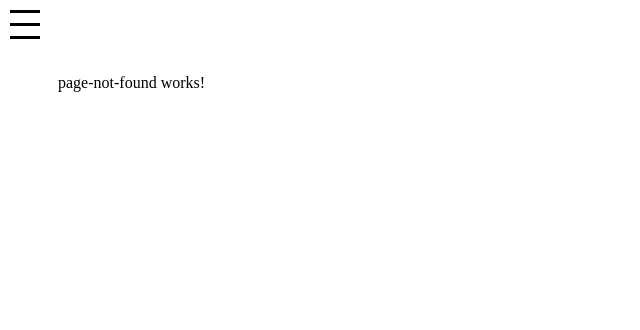
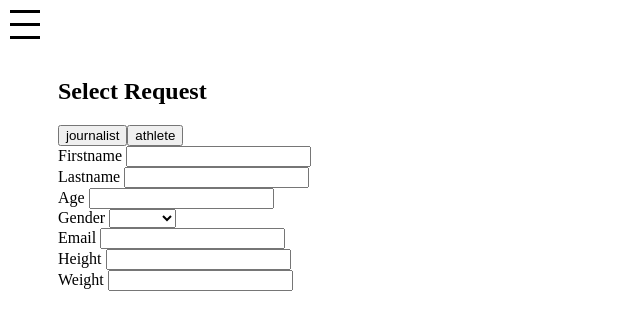
Before and after one commit to vikytech/angularDemo, an Angular app: page /request/athlete in a window 1280 px wide. Shown: the top 330 px of the page, without its empty margins (0-640 px from the left). Built offline with nearby package versions, Linux system fonts and the light colour scheme.

Commit message:
[Viky] Added components for journalist and athlete and routed them based on the request

```diff
--- /dev/null
+++ b/src/app/athlete-form/athlete-form.component.ts
@@ -0,0 +1,13 @@
+import { Component, OnInit } from '@angular/core';
+import { RegistrationFormComponent } from '../registration-form/registration-form.component';
+
+@Component({
+  selector: 'app-athlete-form',
+  templateUrl: '../registration-form/registration-form.component.html',
+})
+
+export class AthleteFormComponent extends RegistrationFormComponent implements OnInit {
+  ngOnInit() {
+    this.createForm("athlete")
+  }
+}
--- /dev/null
+++ b/src/app/journalist-form/journalist-form.component.ts
@@ -0,0 +1,12 @@
+import { Component, OnInit } from '@angular/core';
+import { RegistrationFormComponent } from '../registration-form/registration-form.component';
+
+@Component({
+  selector: 'journalist-form',
+  templateUrl: '../registration-form/registration-form.component.html',
+})
+export class JournalistFormComponent extends RegistrationFormComponent implements OnInit {
+  ngOnInit() {
+    this.createForm("journalist")
+  }
+}
--- a/src/app/registration-form/form-details-provider.service.ts
+++ b/src/app/registration-form/form-details-provider.service.ts
@@ -5,6 +5,7 @@ import { map } from 'rxjs/operators';
 import { User } from '../user';
 import { Validators } from '@angular/forms';
 import { getCustomValidator } from '../validators/helper';
+import { FormGroup, FormControl } from '@angular/forms';
 
 @Injectable({
   providedIn: 'root'
@@ -68,10 +69,26 @@ export class FormDetailsProviderService {
     return this.template["personalData"]
   }
 
-  getUserDetail(userId : string): Observable<User> {
+  getUserDetail(userId = 1): Observable<User> {
      let URL = "http://localhost:3000/users/"+userId;
       return this._httpClient.get(URL).pipe(
         map(data => new User(data)));
+  }
+
+  getFormGroup(template){
+    const group = {};
+    for(let element of template) {
+      group[element.label] = new FormControl({ value: '', disabled: false}, this.getValidation(element.validation));
+    }
+    return new FormGroup(group);
+  }
+
+  getFormGroupWithData(template, data){
+    const group = {};
+    for(let element of template) {
+      group[element.label] = new FormControl({ value: data[element.label], disabled: false}, this.getValidation(element.validation));
+    }
+    return new FormGroup(group);
   }
 
   getValidation(validations: any[] = []): Validators {
--- a/src/app/registration-form/registration-form.component.ts
+++ b/src/app/registration-form/registration-form.component.ts
@@ -1,7 +1,6 @@
-import { Component, OnInit, Output } from '@angular/core';
+import { Component } from '@angular/core';
 import { FormDetailsProviderService } from './form-details-provider.service';
-import { FormGroup, FormControl } from '@angular/forms';
-import { ActivatedRoute } from '@angular/router';
+import { FormGroup } from '@angular/forms';
 
 @Component({
   selector: 'app-registration-form',
@@ -9,7 +8,7 @@ import { ActivatedRoute } from '@angular/router';
   styleUrls: ['./registration-form.component.scss'],
   providers: [ FormDetailsProviderService]
 })
-export class RegistrationFormComponent implements OnInit {
+export class RegistrationFormComponent {
 
   public formDetails=[];
   public functionDetails=[];
@@ -18,28 +17,24 @@ export class RegistrationFormComponent implements OnInit {
   public formGroup2: FormGroup;
   public userId;
 
-  constructor( private service : FormDetailsProviderService, private route: ActivatedRoute) { }
+  constructor( private service : FormDetailsProviderService){ }
 
-  ngOnInit() {
-    this.route.queryParams.subscribe( params => { this.userId = params.userId; })
-    this.service.getUserDetail(this.userId).subscribe(
+  createForm(functionId) {
+        this.functionDetails = this.service.getFormDetails(functionId);
+        this.formDetails = this.service.getPersonalDetails();
+        this.formGroup1 = this.service.getFormGroup(this.formDetails);
+        this.formGroup2 = this.service.getFormGroup(this.functionDetails);
+  }
+
+  preFillForm(userId) {
+    this.service.getUserDetail(userId).subscribe(
       data => {
         this.userDetails=data;
         this.functionDetails = this.service.getFormDetails(this.userDetails['functionId']);
         this.formDetails = this.service.getPersonalDetails();
-        this.formGroup1 = this.getFormGroup(this.formDetails, this.userDetails);
-        this.formGroup2 = this.getFormGroup(this.functionDetails, this.userDetails['formData']);
+        this.formGroup1 = this.service.getFormGroupWithData(this.formDetails, this.userDetails);
+        this.formGroup2 = this.service.getFormGroupWithData(this.functionDetails, this.userDetails['formData']);
      }
      );
   }
-
-  getFormGroup(template, data){
-    const group = {};
-    for(let element of template) {
-      group[element.label] = new FormControl({ value: data[element.label], disabled: false}, this.service.getValidation(element.validation));
-    }
-    return new FormGroup(group);
-
-  }
-
 }
--- /dev/null
+++ b/src/app/request/request.component.ts
@@ -0,0 +1,21 @@
+import { Component } from '@angular/core';
+import { Router, ActivatedRoute } from '@angular/router';
+
+@Component({
+  selector: 'app-request',
+  template: `
+    <H2>Select Request</H2>
+    <button (click)="navigateTo('journalist')">journalist</button>
+    <button (click)="navigateTo('athlete')">athlete</button>
+    <router-outlet></router-outlet>
+  `
+})
+export class RequestComponent {
+
+  constructor(private router: Router, private route: ActivatedRoute) { }
+
+  navigateTo(formName: string) {
+    this.router.navigate([formName], {relativeTo: this.route});
+  }
+
+}
--- a/src/app/side-bar/side-bar.component.html
+++ b/src/app/side-bar/side-bar.component.html
@@ -8,7 +8,7 @@
     <ul class="menu-items">
       <a routerLink='/door'><li (click)=toggleSideBar() class="menu-items-item">Door</li></a>
       <a routerLink='/main-door'><li (click)=toggleSideBar() class="menu-items-item">Main Door</li></a>
-      <a routerLink='/registration-form' [queryParams]="{userId : '1'}"><li (click)=toggleSideBar() class="menu-items-item"> Registration Form</li></a>
+      <a routerLink='request'><li (click)=toggleSideBar() class="menu-items-item">Request</li></a>
     </ul>
   </nav>
 </div>
```
Also changed, not shown: src/app/app-routing.module.ts (+21 -2 lines).
